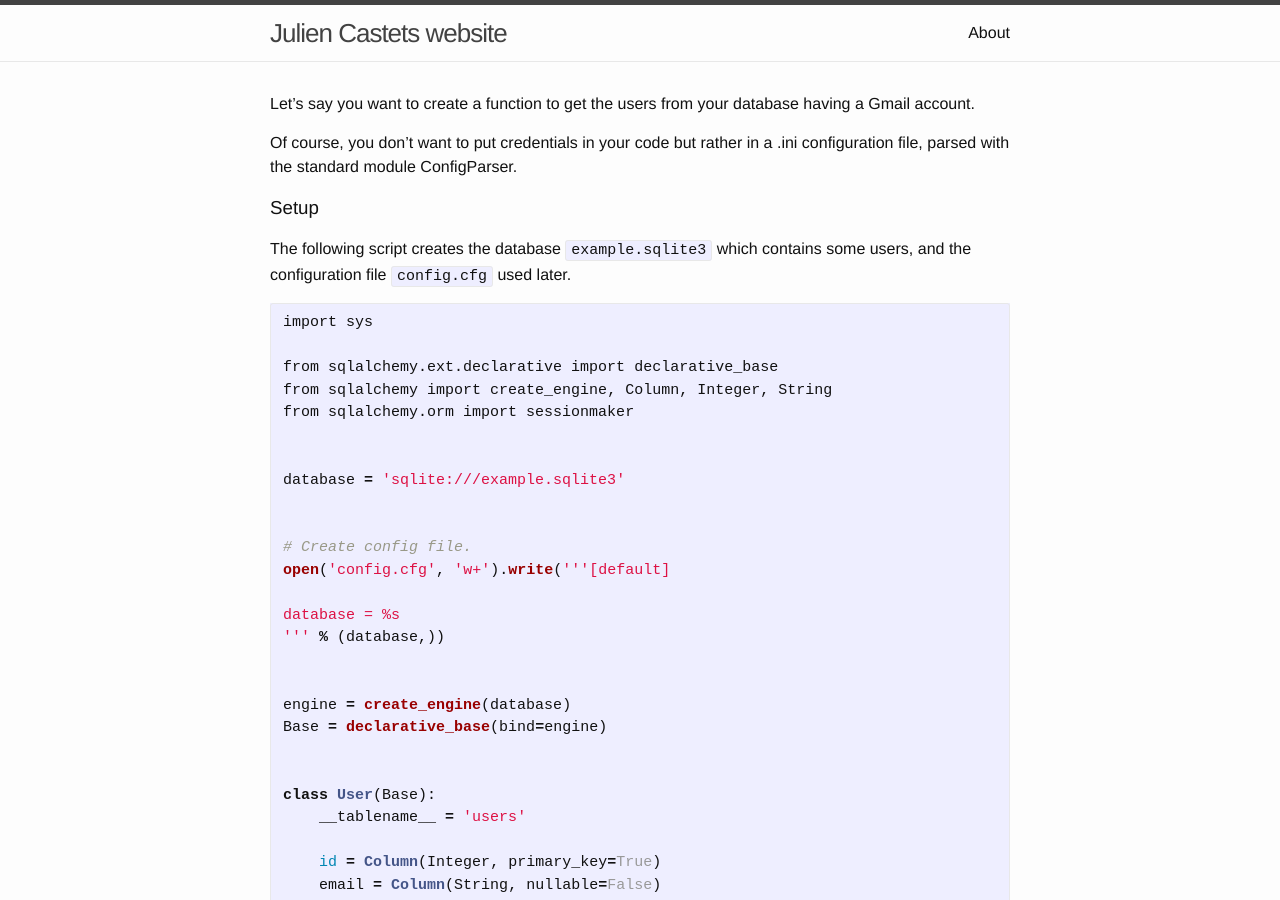
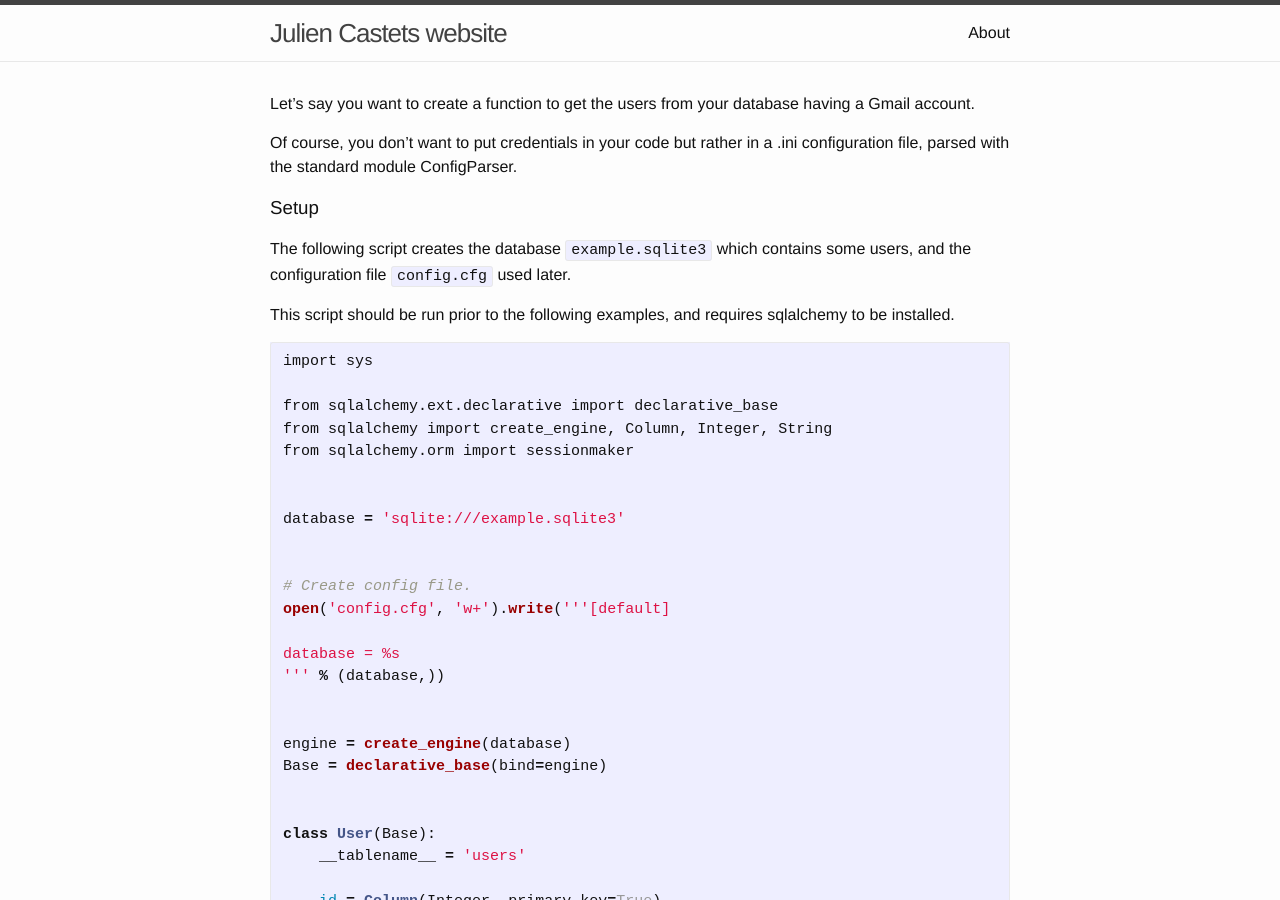
Before and after one commit to brmzkw/brmzkw.github.io, a Jekyll site: the page built from knowledgebase/dependency_injection/index.md, in a window 1280 px wide and 900 px high. Built offline with Jekyll 4.4.1, drawn with Linux system fonts in a browser that asks for light colours.

Commit message:
Update knowledgebase/dependency_injection

````diff
--- a/knowledgebase/dependency_injection/index.md
+++ b/knowledgebase/dependency_injection/index.md
@@ -13,6 +13,9 @@ Of course, you don't want to put credentials in your code but rather in a
 
 The following script creates the database `example.sqlite3` which
 contains some users, and the configuration file `config.cfg` used later.
+
+This script should be run prior to the following examples, and requires
+sqlalchemy to be installed.
 
 ```python
 import sys
````
